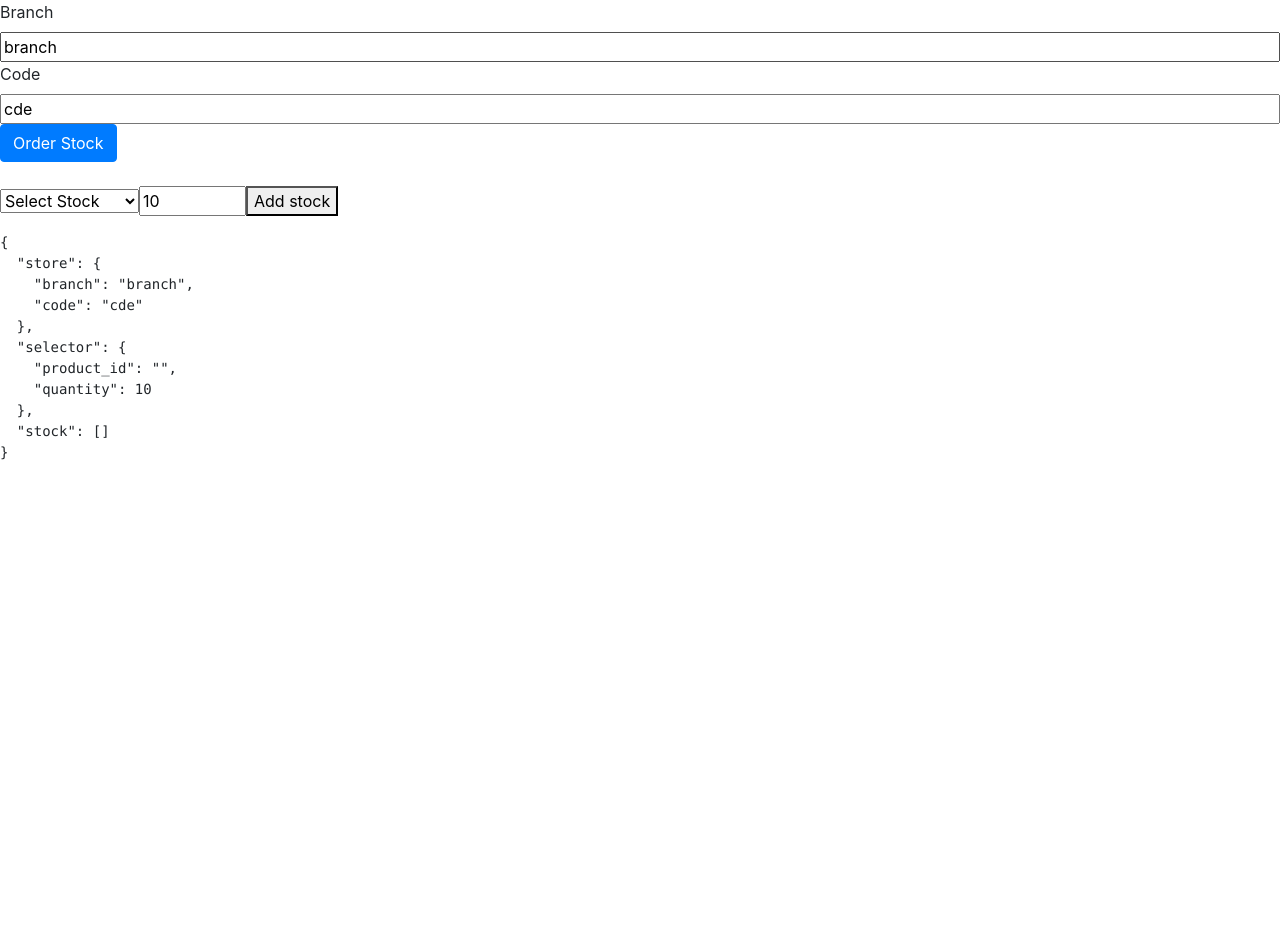
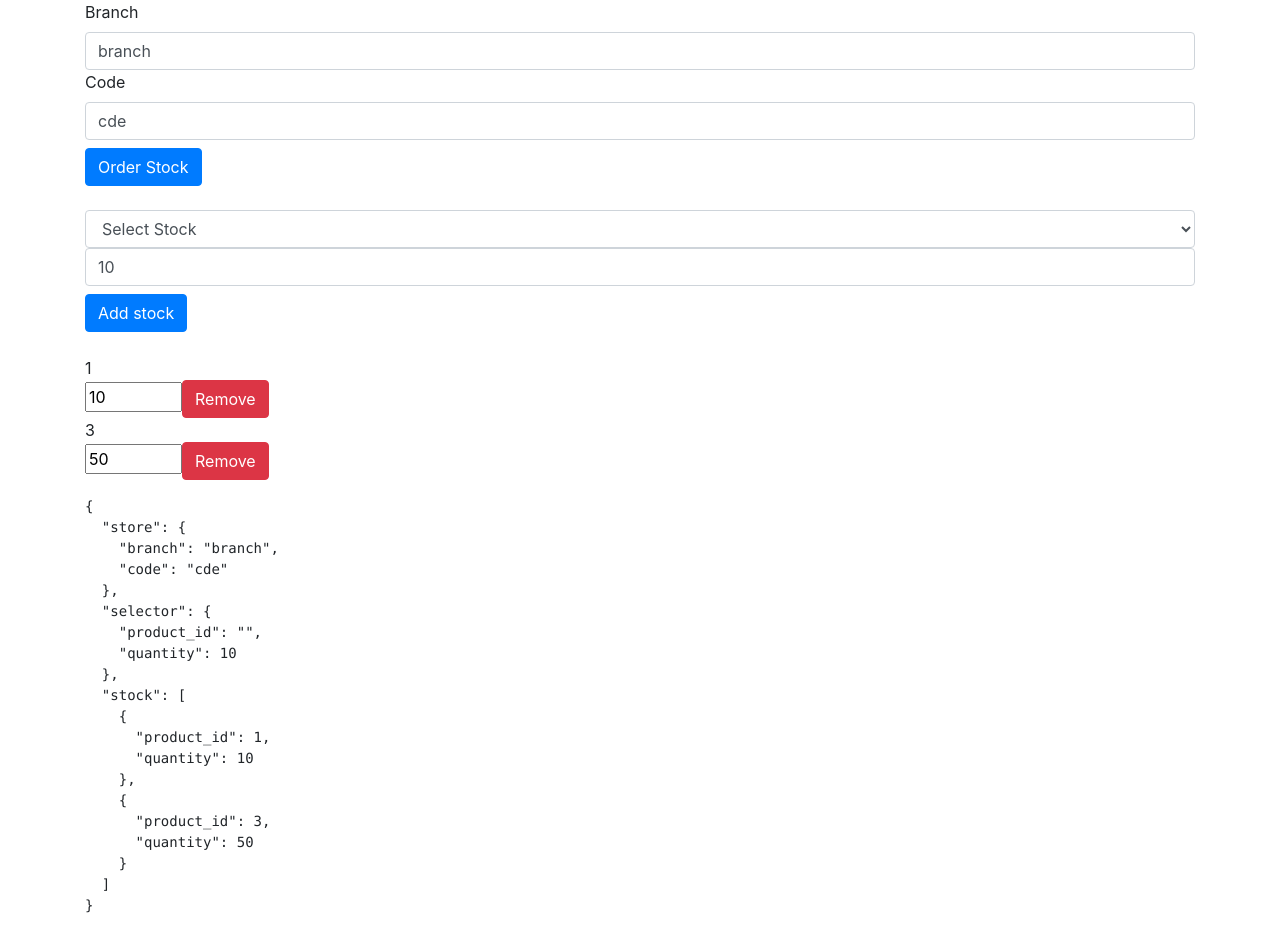
Before and after one commit to samir-ayoub/angular-todd-motto, an Angular app: page / in a window 1280 px wide. Before the commit the page ends 800 px from the top, so only its background shows below. Built offline with nearby package versions, Linux system fonts and the light colour scheme.

Commit message:
metodos de adição de remoção

```diff
--- a/src/app/reactive-forms/stock-branch/stock-branch.component.html
+++ b/src/app/reactive-forms/stock-branch/stock-branch.component.html
@@ -2,11 +2,11 @@
   <div class="form-group" formGroupName="store">
 
     <label for="branch">Branch</label>
-    <input formControlName="branch" type="text" class="form-control-file" id="branch">
+    <input formControlName="branch" type="text" class="form-control" id="branch">
 
     <label for="code">Code</label>
-    <input formControlName="code" type="text" class="form-control-file" id="code">
+    <input formControlName="code" type="text" class="form-control" id="code">
 
-    <button type="submit" class="btn btn-primary mb-2">Order Stock</button>
+    <button type="submit" class="btn btn-primary mb-2 mt-2">Order Stock</button>
   </div>
 </div>
--- a/src/app/reactive-forms/stock-inventory/stock-inventory.component.html
+++ b/src/app/reactive-forms/stock-inventory/stock-inventory.component.html
@@ -1,11 +1,21 @@
-<form [formGroup]="form" (ngSubmit)="onSubmit()">
+<div class="container">
+  <form [formGroup]="form" (ngSubmit)="onSubmit()">
 
+    <app-stock-branch
+      [parent]="form">
+    </app-stock-branch>
 
-  <app-stock-branch [parent]="form"></app-stock-branch>
-  <app-stock-selector [parent]="form" [products]="products"></app-stock-selector>
-  <app-stock-products [parent]="form"></app-stock-products>
+    <app-stock-selector
+      [parent]="form"
+      [products]="products"
+      (added)="addStock($event)">
+    </app-stock-selector>
 
+    <app-stock-products
+      [parent]="form"
+      (removed)="removeStock($event)">
+    </app-stock-products>
 
-
-  <pre>{{ form.value | json }}</pre>
-</form>
+    <pre>{{ form.value | json }}</pre>
+  </form>
+</div>
--- a/src/app/reactive-forms/stock-inventory/stock-inventory.component.ts
+++ b/src/app/reactive-forms/stock-inventory/stock-inventory.component.ts
@@ -11,11 +11,11 @@ import { Product } from './../models/product.interface';
 export class StockInventoryComponent implements OnInit {
 
   products: Product[] = [
-    {id: 1, price: 2800, name: 'MacBook Pro'},
-    {id: 2, price: 50, name: 'USB-C Adaptor'},
-    {id: 3, price: 400, name: 'iPod'},
-    {id: 4, price: 900, name: 'iPhone'},
-    {id: 5, price: 290, name: 'iWatch'},
+    { id: 1, price: 2800, name: 'MacBook Pro' },
+    { id: 2, price: 50, name: 'USB-C Adaptor' },
+    { id: 3, price: 400, name: 'iPod' },
+    { id: 4, price: 900, name: 'iPhone' },
+    { id: 5, price: 290, name: 'iWatch' },
   ];
 
   form = new FormGroup({
@@ -23,11 +23,11 @@ export class StockInventoryComponent implements OnInit {
       branch: new FormControl('branch'),
       code: new FormControl('cde')
     }),
-    selector: new FormGroup({
-      product_id: new FormControl(''),
-      quantity: new FormControl(10)
-    }),
-    stock: new FormArray([])
+    selector: this.createStock({}),
+    stock: new FormArray([
+      this.createStock({ product_id: 1, quantity: 10}),
+      this.createStock({ product_id: 3, quantity: 50}),
+    ])
 });
 
 constructor() { }
@@ -35,6 +35,23 @@ export class StockInventoryComponent implements OnInit {
 ngOnInit() {
 }
 
+createStock(stock) {
+  return new FormGroup({
+    product_id: new FormControl(parseInt(stock.product_id, 10) || ''),
+    quantity: new FormControl(stock.quantity || 10)
+  });
+}
+
+addStock(stock) {
+  const control = this.form.get('stock') as FormArray;
+  control.push(this.createStock(stock));
+}
+
+removeStock( { group, index }: {group: FormGroup, index: number}) {
+  const control = this.form.get('stock') as FormArray;
+  control.removeAt(index);
+}
+
 onSubmit() {
   console.log('Submit!', this.form.value);
 }
--- a/src/app/reactive-forms/stock-products/stock-products.component.html
+++ b/src/app/reactive-forms/stock-products/stock-products.component.html
@@ -1,3 +1,19 @@
 <div class="form-group" [formGroup]="parent">
-
+  <div formArrayName="stock">
+    <div *ngFor="let item of stocks; let i = index;">
+      <div [formGroupName]="i">
+        <div class="item">{{ item.value.product_id }}</div>
+        <input type="number"
+          step="10"
+          min="10"
+          max="100"
+          formControlName="quantity">
+          <button
+            class="btn btn-danger"
+            (click)="onRemove(item, i)">
+            Remove
+          </button>
+      </div>
+    </div>
+  </div>
 </div>
--- a/src/app/reactive-forms/stock-products/stock-products.component.ts
+++ b/src/app/reactive-forms/stock-products/stock-products.component.ts
@@ -1,5 +1,5 @@
-import { Component, OnInit, Input } from '@angular/core';
-import { FormGroup } from '@angular/forms';
+import { Component, OnInit, Input, Output, EventEmitter } from '@angular/core';
+import { FormGroup, FormArray } from '@angular/forms';
 
 @Component({
   selector: 'app-stock-products',
@@ -9,11 +9,22 @@ import { FormGroup } from '@angular/forms';
 export class StockProductsComponent implements OnInit {
 
   @Input()
-    parent: FormGroup;
+  parent: FormGroup;
+
+  @Output()
+  removed = new EventEmitter<any>();
+
+    get stocks() {
+      return (this.parent.get('stock') as FormArray).controls;
+    }
 
   constructor() { }
 
   ngOnInit() {
   }
 
+  onRemove(group, index) {
+    this.removed.emit({ group, index });
+  }
+
 }
--- a/src/app/reactive-forms/stock-selector/stock-selector.component.html
+++ b/src/app/reactive-forms/stock-selector/stock-selector.component.html
@@ -1,17 +1,21 @@
 <div [formGroup]="parent">
   <div class="form-group" formGroupName="selector">
-    <select formControlName="product_id">
+    <select formControlName="product_id" class="form-control">
       <option value="">Select Stock</option>
       <option *ngFor="let product of products" [value]="product.id">
         {{ product.name }}
       </option>
     </select>
     <input
+      class="form-control"
       type="number"
       step="10"
       min="10"
       max="1000"
       formControlName="quantity">
-      <button type="button">Add stock</button>
+      <button
+        class="btn btn-primary mt-2 mb-2"
+        type="button"
+        (click)="onAdd()">Add stock</button>
   </div>
 </div>
--- a/src/app/reactive-forms/stock-selector/stock-selector.component.ts
+++ b/src/app/reactive-forms/stock-selector/stock-selector.component.ts
@@ -1,5 +1,5 @@
 import { FormGroup } from '@angular/forms';
-import { Component, OnInit, Input } from '@angular/core';
+import { Component, OnInit, Input, Output, EventEmitter } from '@angular/core';
 
 import { Product } from './../models/product.interface';
 
@@ -14,11 +14,18 @@ export class StockSelectorComponent implements OnInit {
     parent: FormGroup;
 
   @Input()
-    products: Product[];
+  products: Product[];
+
+  @Output()
+  added = new EventEmitter();
 
   constructor() { }
 
   ngOnInit() {
   }
 
+  onAdd() {
+    this.added.emit(this.parent.get('selector').value)
+  }
+
 }
```
Lines whose indentation alone changed are shown as unchanged.
